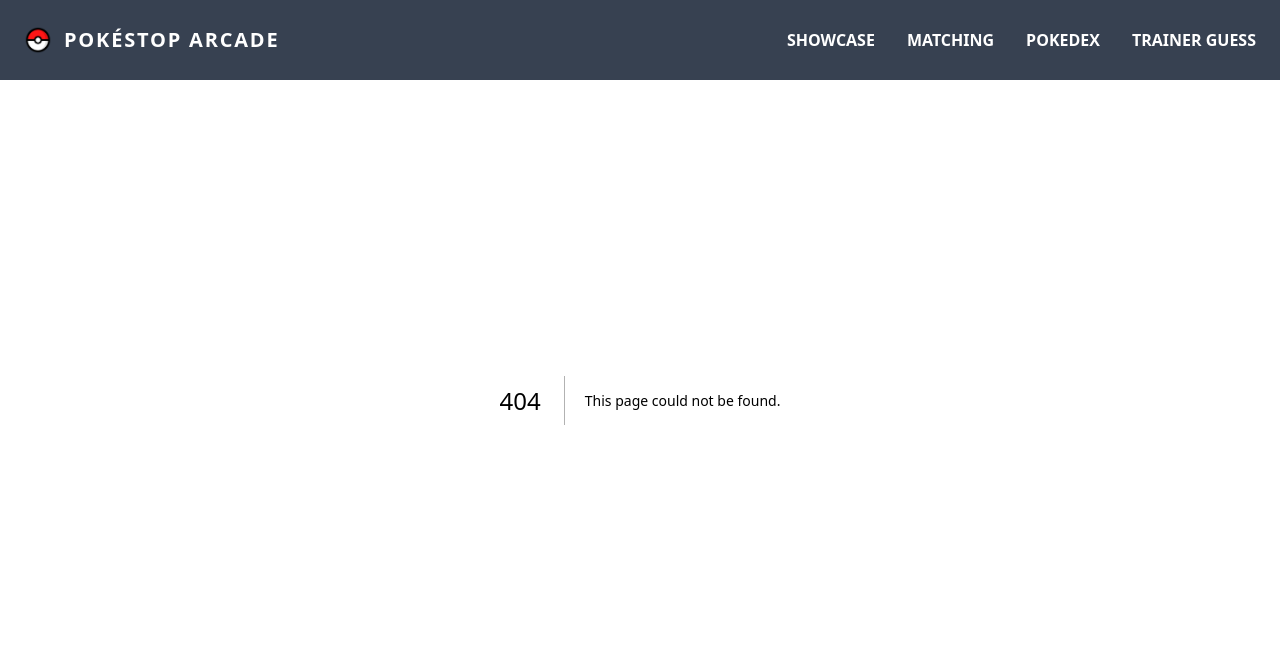
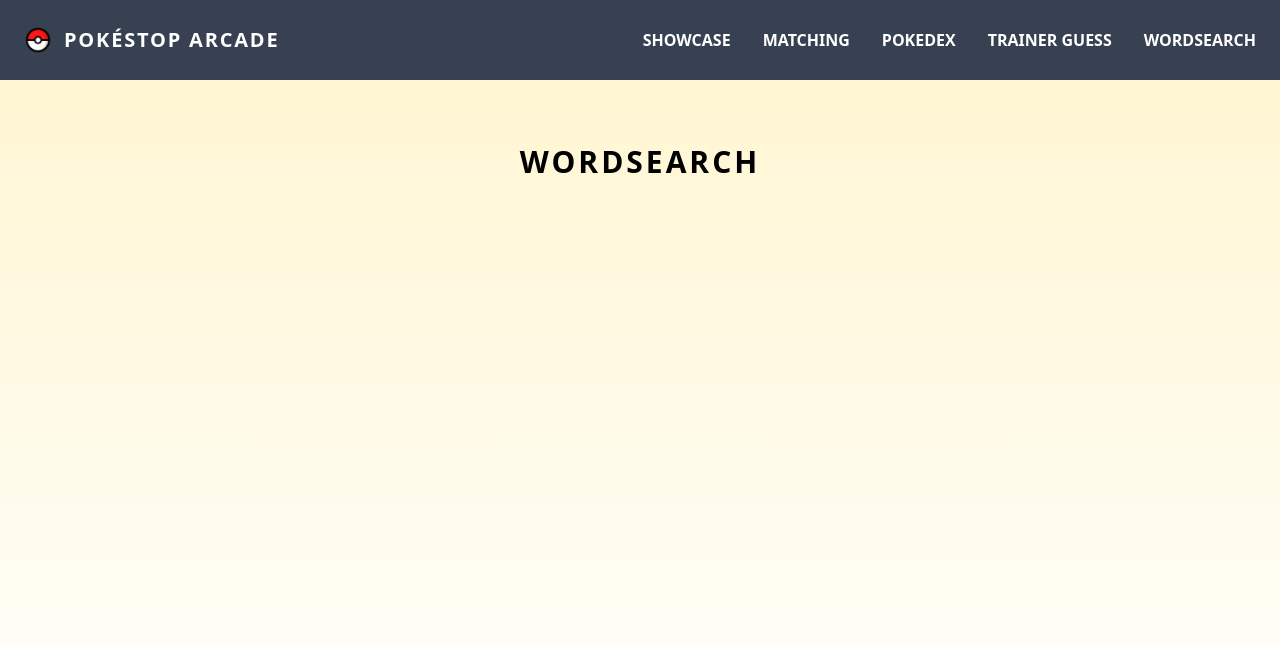
Before and after one commit to webdevmario/pokestop, a Next.js app: page /wordsearch in a window 1280 px wide. Before the commit this address had no page. Shown: the top 646 px of the page. Built offline with nearby package versions, Linux system fonts and the light colour scheme.

Commit message:
feat: init setup for wordsearch section

```diff
--- a/components/layout/main-header.tsx
+++ b/components/layout/main-header.tsx
@@ -49,6 +49,14 @@ function MainHeader() {
               Trainer Guess
             </Link>
           </li>
+          <li>
+            <Link
+              href="/wordsearch"
+              className="font-bold cursor-pointer hover:text-gray-300 uppercase"
+            >
+              Wordsearch
+            </Link>
+          </li>
         </ul>
       </nav>
     </header>
--- /dev/null
+++ b/pages/wordsearch/index.tsx
@@ -0,0 +1,18 @@
+import Title from "@/components/layout/title";
+
+function WordsearchScreen() {
+  return (
+    <main className="flex flex-col items-center justify-between p-24">
+      <Title name="Wordsearch" />
+      <div>
+        {/* ENTER WORDS */}
+        {/* BUILD & START OVER BUTTON */}
+        {/* BUILD & SHOW GRID */}
+        {/* ACTIVE WORD BANK */}
+        {/* BUILD SELECTION TOOL, HIGHLIGHT WORDS */}
+      </div>
+    </main>
+  );
+}
+
+export default WordsearchScreen;
```
